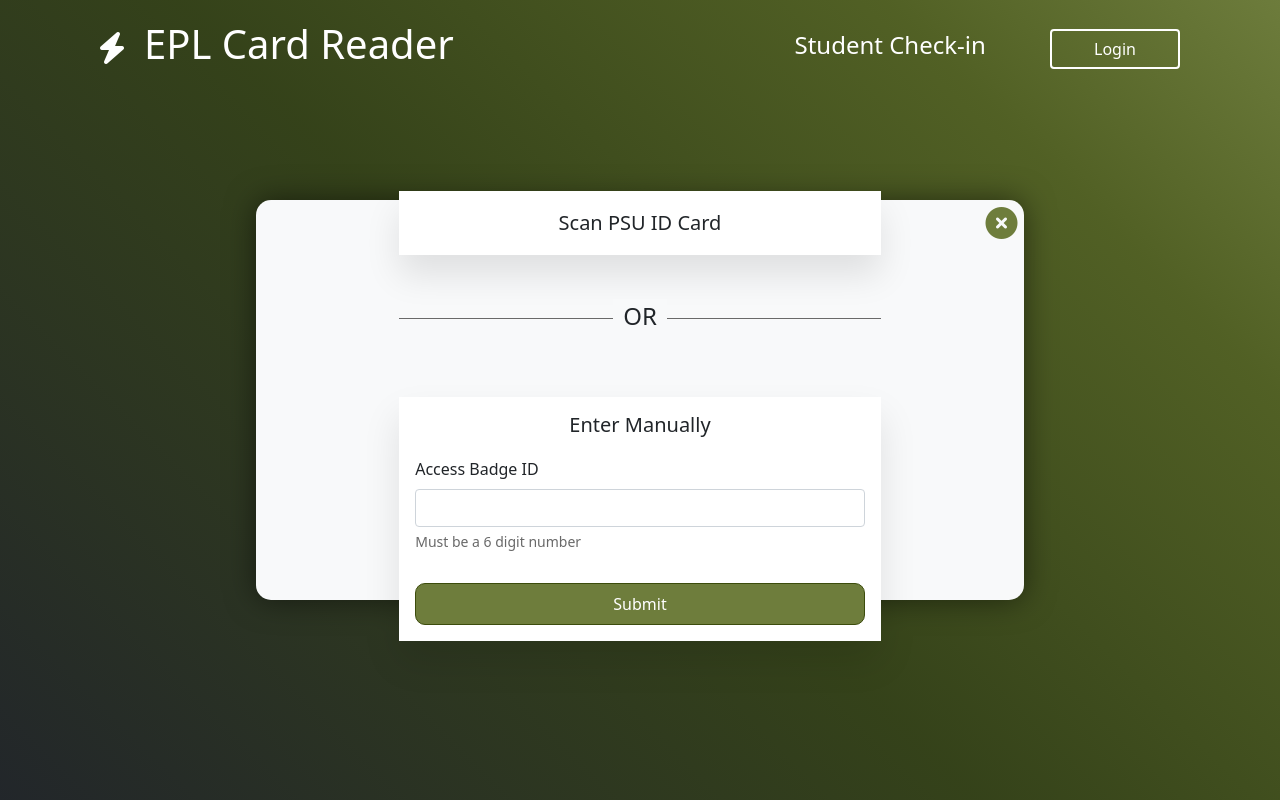
After one commit to ZYostSass/EPL-Card-Reader-Interface, a Flask app: page /student-checkin in a window 1280 px wide. The commit adds this page. Run offline with Flask 3, Linux system fonts and the light colour scheme.

Commit message:
Got popups working as intended. Added ability to close student-checkin form and added styling

```diff
--- a/web_app/static/css/login_styles.css
+++ b/web_app/static/css/login_styles.css
@@ -18,6 +18,10 @@ body {
   );
   background-attachment: fixed;
   overflow: hidden;
+}
+
+.hidden {
+  display: none;
 }
 
 /* Navigation Bar */
@@ -48,7 +52,7 @@ header .logo i {
   color: var(--white);
 }
 
-.navigation .checkin-popup {
+.navigation a {
   position: relative;
   border: none;
   background-color: transparent;
@@ -60,7 +64,7 @@ header .logo i {
   transition: 0.25s;
 }
 
-.navigation .checkin-popup::after {
+.navigation a::after {
   content: '';
   position: absolute;
   left: 0;
@@ -74,8 +78,8 @@ header .logo i {
   transition: transform 0.5s;
 }
 
-.navigation .checkin-popup:hover::after,
-.navigation .checkin-popup:focus::after {
+.navigation a:hover::after,
+.navigation a:focus::after {
   transform-origin: left;
   transform: scaleX(1);
 }
@@ -200,3 +204,109 @@ input[type='submit']:hover {
   border-color: var(--lightPSUgreen);
   transition: 0.5s;
 }
+
+/* Student Check-in */
+.student-checkin-content {
+  position: absolute;
+  top: 50%;
+  left: 50%;
+  transform: translate(-50%, -50%) scale(0);
+  width: 60%;
+  height: 50%;
+  background: var(--bootstrapLight);
+  padding: 40px;
+  border-radius: 15px;
+  box-shadow: 0 0 30px rgba(0, 0, 0, 0.5);
+  transition: transform 0.5s ease, height 0.2s ease;
+}
+
+.student-checkin-content.active-popup {
+  transform: translate(-50%, -50%) scale(1);
+}
+
+.check-in {
+  display: flex;
+  flex-direction: column;
+  justify-content: center;
+  align-items: center;
+  height: 50vh;
+}
+
+.check-in .icon-close {
+  position: absolute;
+  top: 0;
+  right: 0;
+  height: 45px;
+  width: 45px;
+  color: var(--lightPSUgreen);
+  font-size: 2em;
+  display: flex;
+  justify-content: center;
+  align-items: center;
+  cursor: pointer;
+  z-index: 1;
+}
+
+.check-in .card-prompt {
+  width: 70%;
+}
+
+.check-in .card-prompt h3 {
+  width: 100%;
+  background: var(--white);
+  padding: 1em;
+  box-shadow: 0 20px 35px rgba(0, 0, 0, 0.1);
+  font-size: 20px;
+  text-align: center;
+}
+
+.check-in .card-prompt h4 {
+  width: 100%;
+  text-align: center;
+  border-bottom: 1px solid var(--dimGray);
+  margin: 60px 0 30px;
+  line-height: 0.1em;
+}
+
+.check-in .card-prompt h4 span {
+  background-color: var(--bootstrapLight);
+  padding: 0 10px;
+}
+
+.check-in form {
+  width: 70%;
+  background: var(--white);
+  padding: 1em;
+  box-shadow: 0 20px 35px rgba(0, 0, 0, 0.1);
+}
+
+.check-in form h3 {
+  text-align: center;
+  font-size: 20px;
+  margin: 0 0 20px 0;
+}
+
+.check-in #idHelp {
+  color: var(--dimGray);
+}
+
+.check-in form button {
+  width: 100%;
+  background: var(--lightPSUgreen);
+  border: 1px solid var(--PSUgreen);
+  color: var(--white);
+  padding: 0.5em 1em;
+  border-radius: 10px;
+  margin-top: 15px;
+  cursor: pointer;
+}
+
+.check-in form button:hover {
+  background: var(--lightPSUgreen);
+  border-color: var(--lightPSUgreen);
+}
+
+.check-in input:focus {
+  border: 1px solid var(--lightPSUgreen);
+  box-shadow: 0 0 10px var(--lightPSUgreen);
+}
--- a/web_app/static/script.js
+++ b/web_app/static/script.js
@@ -22,10 +22,47 @@ loginPopup.addEventListener('click', () => {
   }
 });
 
+
+// Student checkin popup
+const studentCheckin = document.querySelector(".student-checkin-content");
+
+document.addEventListener('DOMContentLoaded', function() {
+  if (document.URL.includes('/student-checkin')) {
+    if (studentCheckin.classList.contains('active-popup')) {
+      closePopup(studentCheckin);
+    }
+    else {
+      openPopup(studentCheckin);
+    }
+  }
+});
+
+
+// Student Checkin Close
+const iconClose = document.querySelector('.icon-close')
+
+iconClose.addEventListener('click', function(event) {
+  closePopup(studentCheckin);
+});
+
+center.addEventListener('click', function(event) {
+  event.stopPropagation();
+});
+
+studentCheckin.addEventListener('click', function(event) {
+  event.stopPropagation();
+});
+
 function openPopup(popup) {
   popup.classList.add('active-popup');
+  setTimeout(function() {
+    popup.classList.remove('hidden');
+  }, 300);
 }
 
 function closePopup(popup) {
   popup.classList.remove('active-popup');
+  setTimeout(function() {
+    popup.classList.add('hidden');
+  }, 300);
 }
--- a/web_app/templates/login.html
+++ b/web_app/templates/login.html
@@ -78,7 +78,9 @@
         <h1>EPL Card Reader</h1>
       </div>
       <nav class="navigation">
-        <button type="button" class="checkin-popup">Student Check-in</button>
+        <a href="{{ url_for('views.student_checkin') }}" id="checkin"
+          >Student Check-in</a
+        >
         <button type="button" class="btn btn-primary login-popup">Login</button>
       </nav>
     </header>
@@ -105,6 +107,9 @@
       </div>
     </div>
     <!-- End Login -->
+    <div class="student-checkin-content">
+      {% block content %} {% endblock %}
+    </div>
     <script
       src="https://cdn.jsdelivr.net/npm/bootstrap@5.0.2/dist/js/bootstrap.bundle.min.js"
       integrity="sha384-MrcW6ZMFYlzcLA8Nl+NtUVF0sA7MsXsP1UyJoMp4YLEuNSfAP+JcXn/tWtIaxVXM"
--- /dev/null
+++ b/web_app/templates/student_checkin.html
@@ -0,0 +1,32 @@
+{% extends "login.html" %} {% block content %}
+<!-- Student Check-in -->
+<div class="check-in">
+  <span class="icon-close">
+    <i class="fa-solid fa-circle-xmark"></i>
+  </span>
+  <div class="card-prompt">
+    <h3>Scan PSU ID Card</h3>
+    <h4><span>OR</span></h4>
+  </div>
+  <form method="post" class="m-5" id="checkin-form" action="/login">
+    <h3>Enter Manually</h3>
+    <div class="mb-3">
+      <label for="badge" class="form-label">Access Badge ID</label>
+      <input
+        type="text"
+        class="form-control"
+        name="badge"
+        id="badge"
+        value="{{ badge }}"
+        maxlength="6"
+        inputmode="numeric"
+        pattern="[0-6]{6}"
+        required
+      />
+      <div id="idHelp" class="form-text">Must be a 6 digit number</div>
+    </div>
+    <button type="submit" class="btn-primary" id="submit-btn">Submit</button>
+  </form>
+</div>
+<!-- End Student Check-in -->
+{% endblock %}
--- a/web_app/views.py
+++ b/web_app/views.py
@@ -56,6 +56,10 @@ def login():
                 return redirect(redirect_arg, code=302)
 
     return render_template("login.html")
+
+@bp.route("/student-checkin")
+def student_checkin():
+    return render_template("student_checkin.html")
 
 
 @bp.route("/logout")
```
